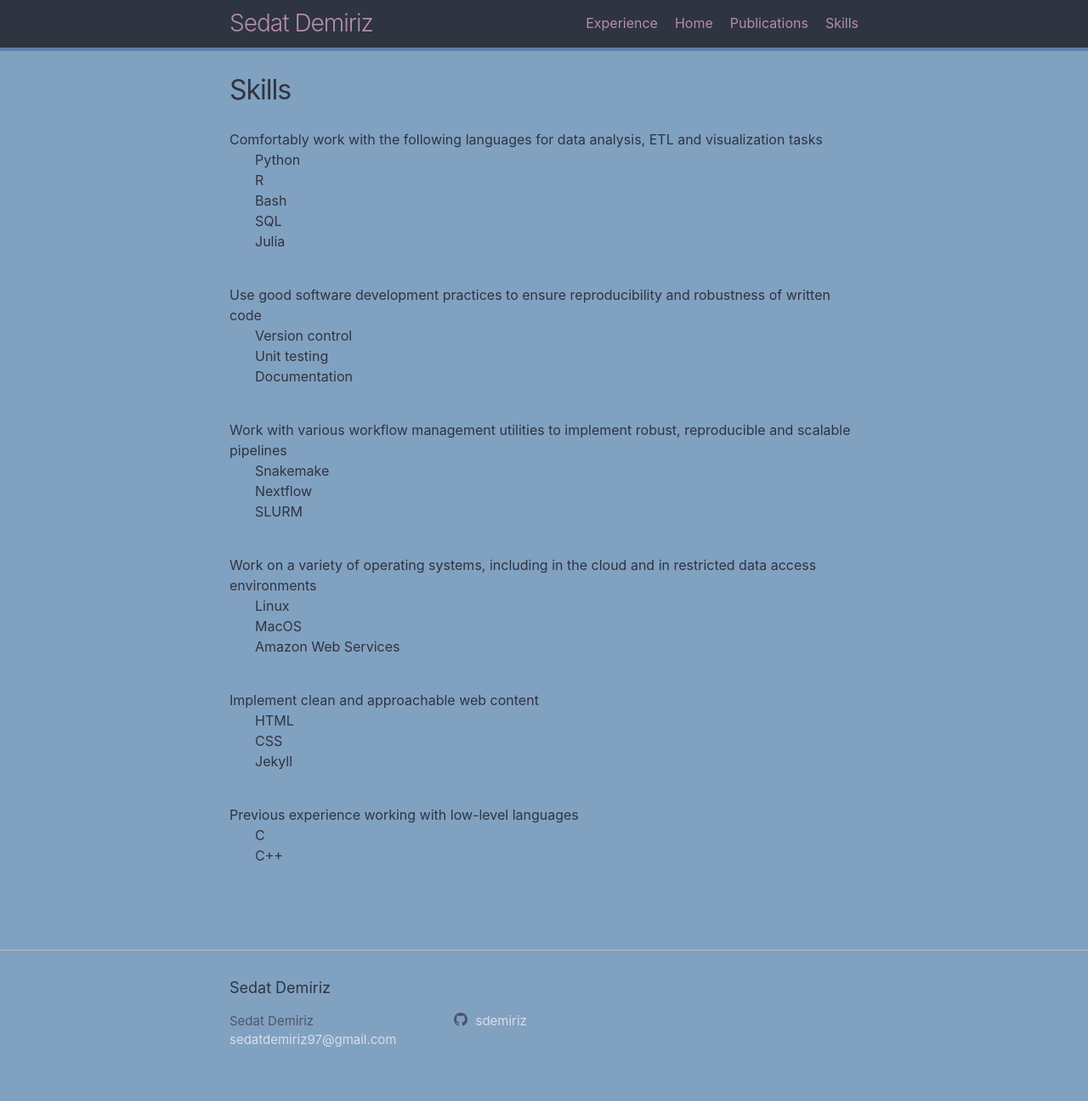
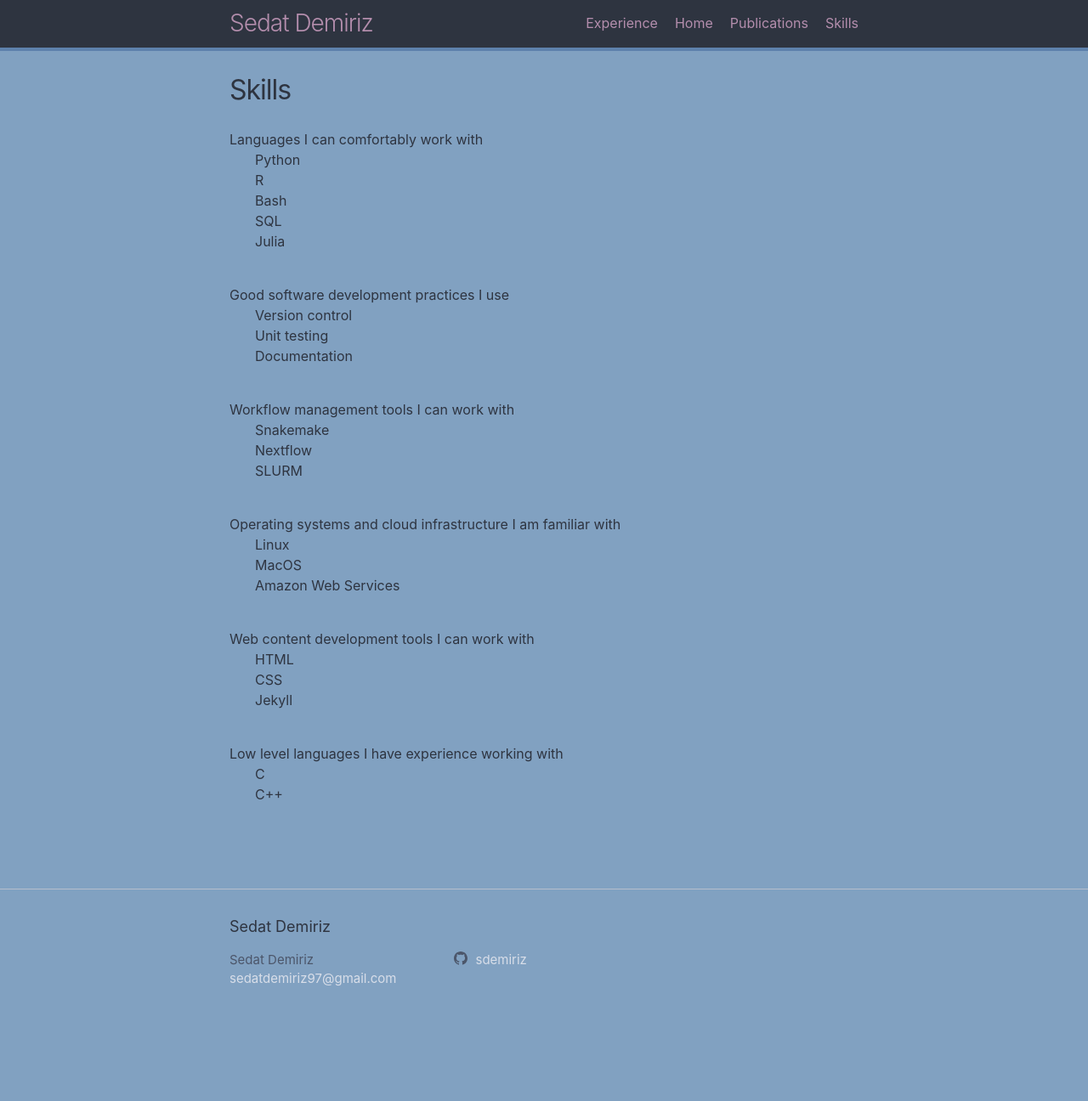
Before and after one commit to sdemiriz/sdemiriz.github.io, a Jekyll site: the page built from skills.html, in a window 1280 px wide. Shown: the whole page at 85% size. Built offline with Jekyll 4.4.1, drawn with Linux system fonts in a browser that asks for light colours; after the commit the page ends 1224 px from its top, so only the background shows below that.

Commit message:
fix: shorten headers for skills section

```diff
--- a/_data/skills.yaml
+++ b/_data/skills.yaml
@@ -1,17 +1,17 @@
-- header: "Comfortably work with the following languages for data analysis, ETL and visualization tasks"
+- header: "Languages I can comfortably work with"
   list: ["Python", "R", "Bash", "SQL", "Julia"]
 
-- header: "Use good software development practices to ensure reproducibility and robustness of written code"
+- header: "Good software development practices I use"
   list: ["Version control", "Unit testing", "Documentation"]
 
-- header: "Work with various workflow management utilities to implement robust, reproducible and scalable pipelines"
+- header: "Workflow management tools I can work with"
   list: ["Snakemake", "Nextflow", "SLURM"]
 
-- header: "Work on a variety of operating systems, including in the cloud and in restricted data access environments"
+- header: "Operating systems and cloud infrastructure I am familiar with"
   list: ["Linux", "MacOS", "Amazon Web Services"]
 
-- header: "Implement clean and approachable web content"
+- header: "Web content development tools I can work with"
   list: ["HTML", "CSS", "Jekyll"]
 
-- header: "Previous experience working with low-level languages"
+- header: "Low level languages I have experience working with"
   list: ["C", "C++"]
```
